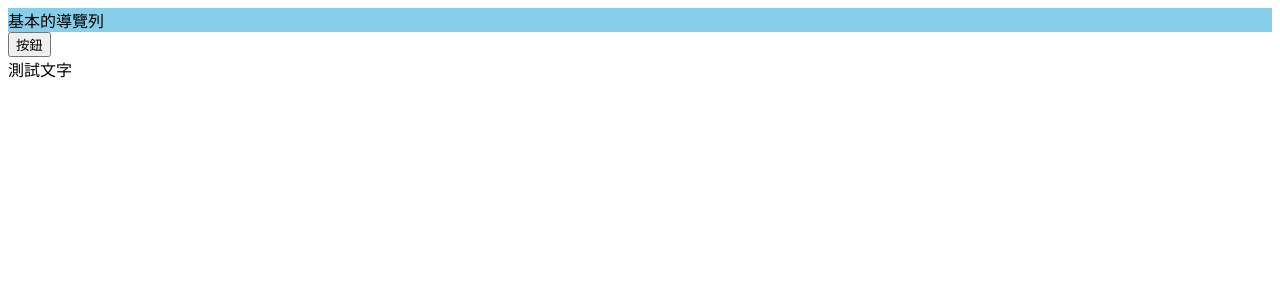
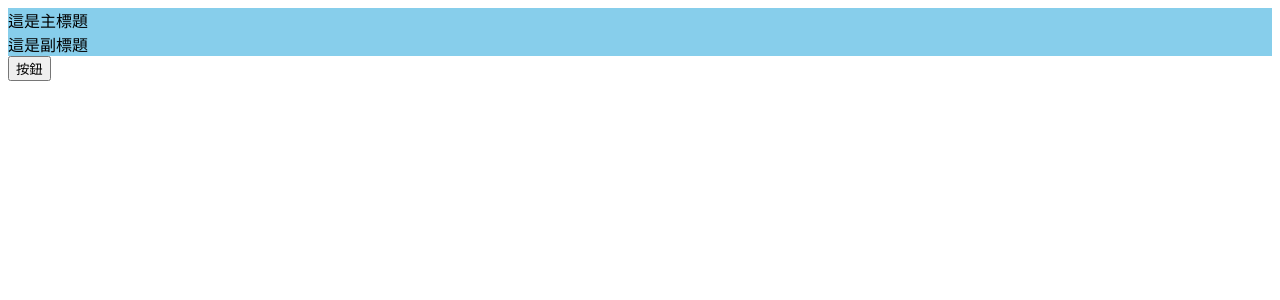
Before and after one commit to Bunny1780/vue-training, a Vue app: page / in a window 1280 px wide. Shown: the top 300 px of the page. Built offline with nearby package versions, Linux system fonts and the light colour scheme.

Commit message:
自定事件處理p2

```diff
--- a/src/App.vue
+++ b/src/App.vue
@@ -2,22 +2,20 @@
     import Nav from "./Nav.vue";
     import Main from "./Main.vue";
     import { ref } from "vue";
-
-    // 標準事件處理
-    let text = ref("測試文字");
-    let change = function() {
-        text.value = "修改文字"
+    // 自訂事件處理二
+    let subtitle = ref("這是副標題");
+    let updatesubtitle = function() {
+        subtitle.value = "這是新的副標題"
     }
 </script>
 
 <template>
-    <Nav></Nav>
-    <!-- <Main></Main> -->
-    <Main @Myevent="change"></Main> <!-- 自訂事件處理 -->
+    <Nav
+        title="這是主標題"
+        :subtitle="subtitle"
+    ></Nav>
+    <Main @update="updatesubtitle"></Main>
     <div>{{ text }}</div>
-
-    <!-- 標準事件處理 -->
-    <!-- <button @click="change">按鈕</button> -->
 </template>
 
 <style scoped>
--- a/src/Main.vue
+++ b/src/Main.vue
@@ -1,9 +1,13 @@
 <script setup>
+let emit = defineEmits(['update'])
+let updateParentSubtitle = function() {
+    emit("update")
+}
 </script>
 
 <template>
     <main>
-        <button @click="$emit('Myevent')">按鈕</button>
+        <button @click="updateParentSubtitle">按鈕</button>
     </main>
 </template>
 
--- a/src/Nav.vue
+++ b/src/Nav.vue
@@ -1,8 +1,12 @@
 <script setup>
+defineProps(['title', 'subtitle'])
 </script>
 
 <template>
-    <nav>基本的導覽列</nav>
+    <nav>
+        <div>{{ title }}</div>
+        <div>{{ subtitle }}</div>
+    </nav>
 </template>
 
 <style scoped>
```
